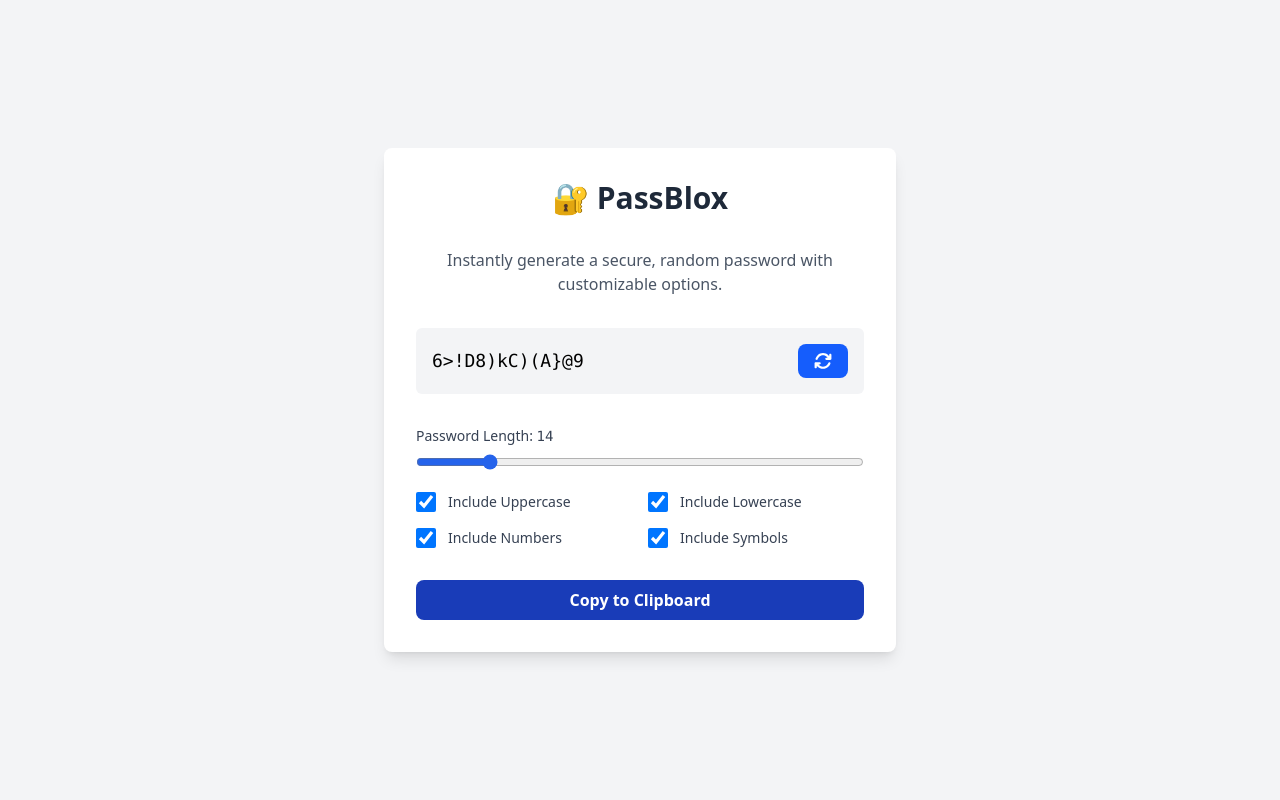
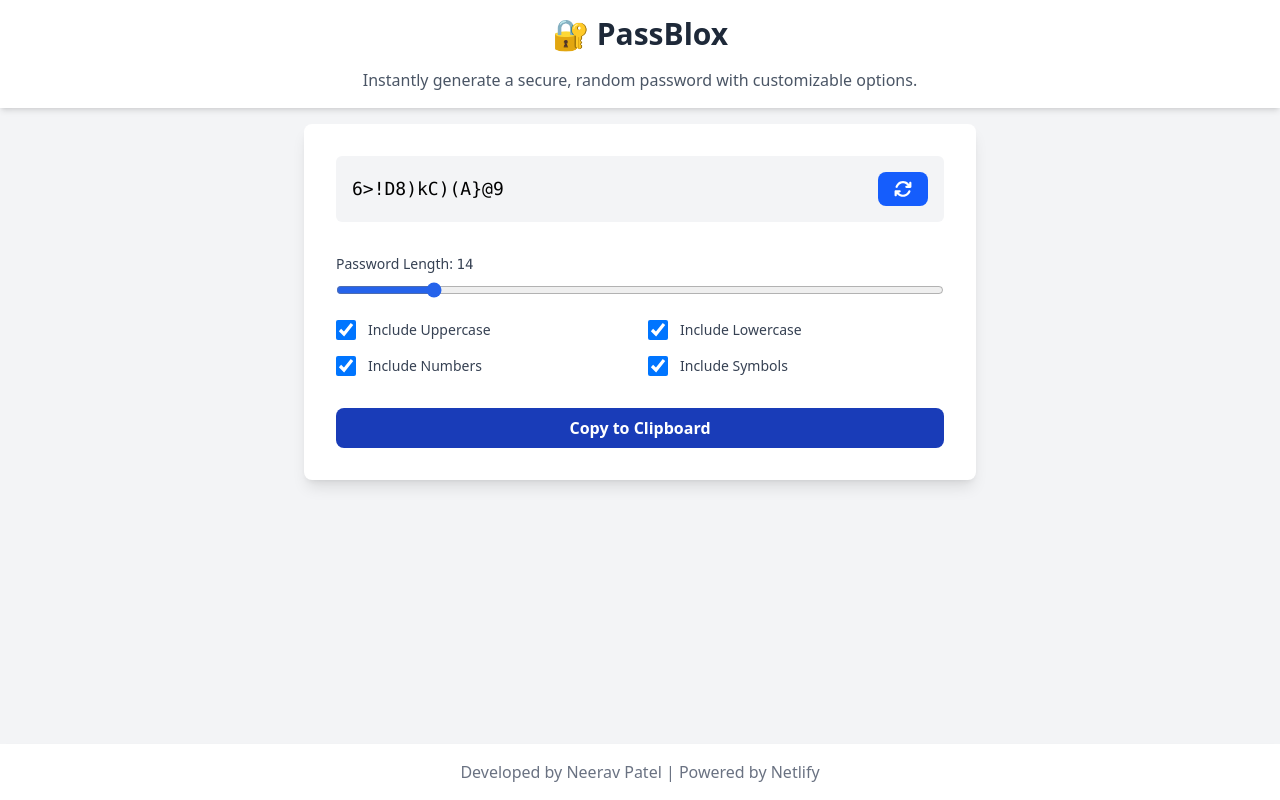
Before and after one commit to neeravpatel/PassBlox, a Vue app: page / in a window 1280 px wide. Built offline with nearby package versions, Linux system fonts and the light colour scheme.

Commit message:
added header and footer

```diff
--- a/src/App.vue
+++ b/src/App.vue
@@ -3,10 +3,23 @@ import PasswordGenerator from "./components/PasswordGenerator.vue";
 </script>
 
 <template>
-  <div class="flex items-center justify-center min-h-screen bg-gray-100 px-4">
-    <div class="w-full max-w-lg">
-      <password-generator />
-    </div>
+  <div class="flex flex-col min-h-screen bg-gray-100">
+    <header class="bg-white p-4 shadow-md">
+      <h1 class="text-3xl font-bold text-gray-800 text-center">🔐 PassBlox</h1>
+      <p class="text-center pt-4 text-gray-600">
+        Instantly generate a secure, random password with customizable options.
+      </p>
+    </header>
+
+    <main class="flex-grow flex justify-center p-4">
+      <div class="w-full max-w-2xl">
+        <password-generator />
+      </div>
+    </main>
+
+    <footer class="bg-white p-4 shadow-md text-center text-gray-500">
+      Developed by Neerav Patel | Powered by Netlify
+    </footer>
   </div>
 </template>
 
--- a/src/components/PasswordGenerator.vue
+++ b/src/components/PasswordGenerator.vue
@@ -52,12 +52,6 @@ onMounted(() => {
 
 <template>
   <div class="max-w-2xl mx-auto bg-white rounded-lg shadow-lg p-8 space-y-8">
-    <!-- Header -->
-    <h2 class="text-3xl font-bold text-gray-800 text-center">🔐 PassBlox</h2>
-    <p class="text-center text-gray-600">
-      Instantly generate a secure, random password with customizable options.
-    </p>
-
     <!-- Password Display with Generate Button -->
     <div
       class="flex items-center justify-between bg-gray-100 p-4 rounded-md text-center font-mono text-lg break-all"
```
